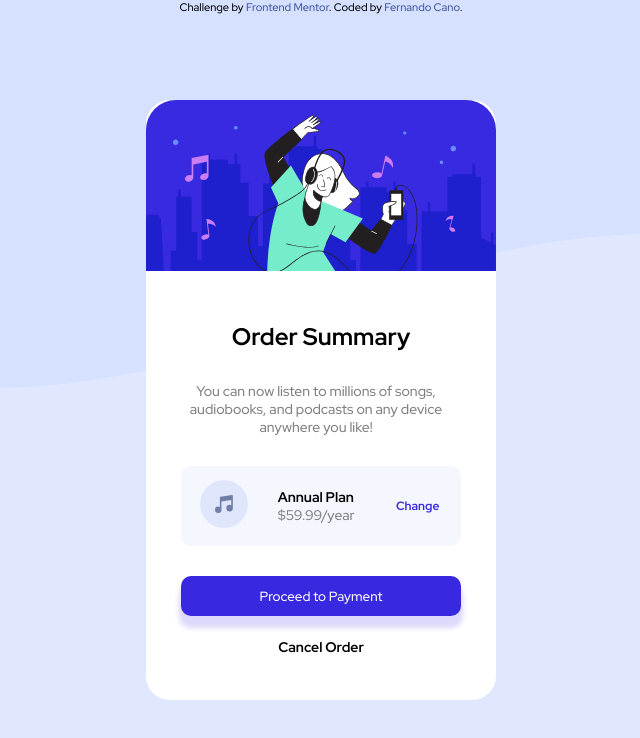
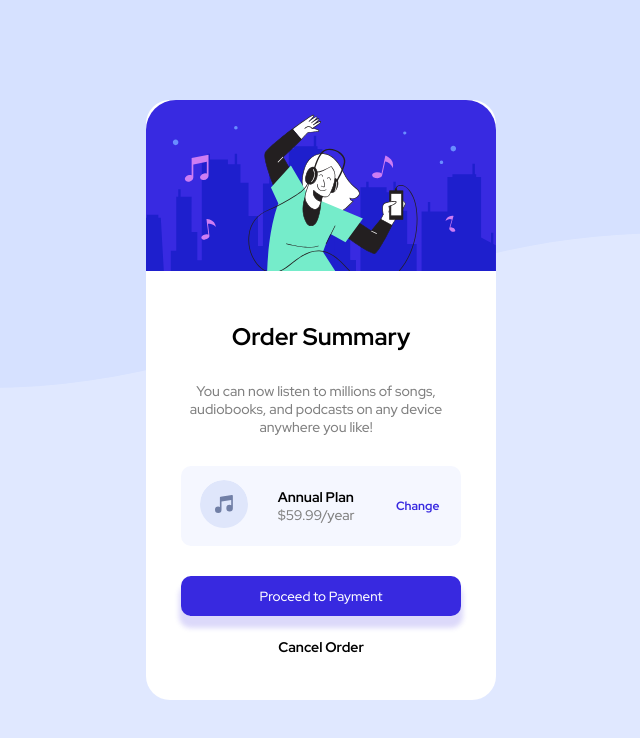
Before and after one commit to fer1-xr/Sumer-s-Project, a plain HTML site: page order-summary-component-main/index.html in a window 1280 px wide. Shown: the whole page, without its empty margins (319-959 px from the left). Drawn offline with Linux system fonts and the light colour scheme.

Commit message:
first commit

```diff
--- a/order-summary-component-main/index.html
+++ b/order-summary-component-main/index.html
@@ -40,10 +40,7 @@
 
 
 </main>
-<div class="attribution">
-  Challenge by <a href="https://www.frontendmentor.io?ref=challenge" target="_blank">Frontend Mentor</a>.
-  Coded by <a href="#">Fernando Cano</a>.
-</div>
+
 
 </body>
 </html>
```
